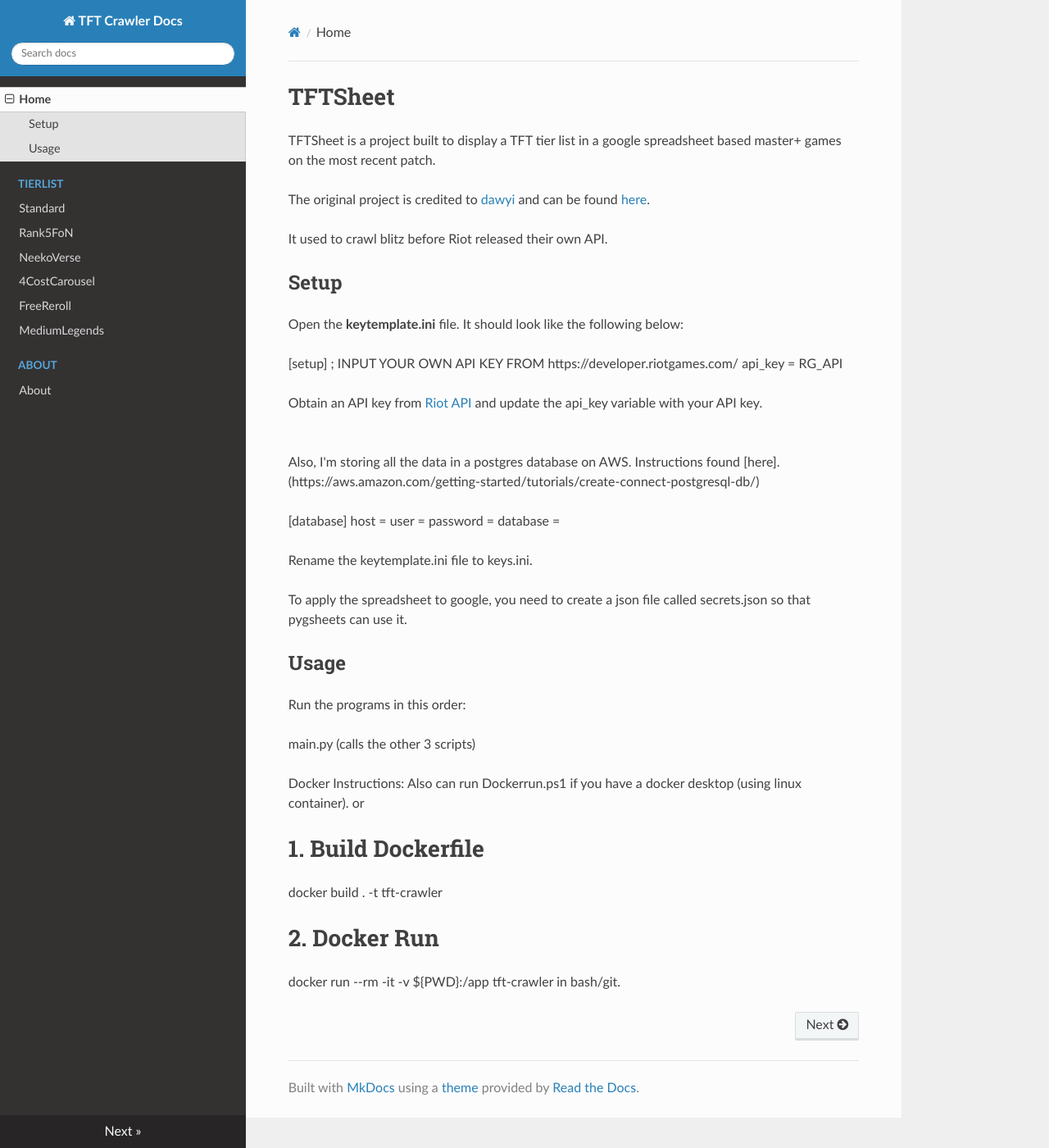
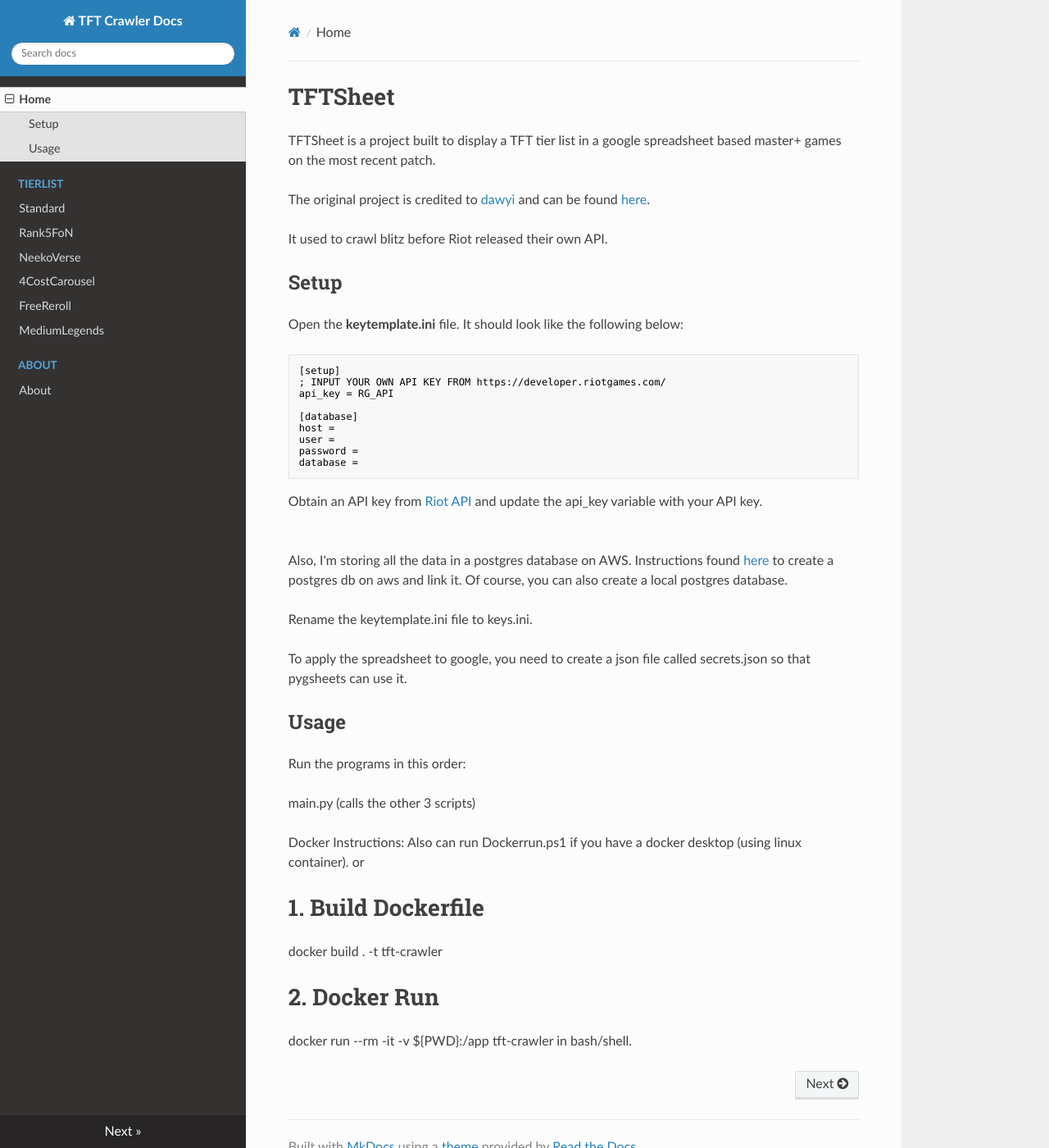
Before and after one commit to JamesYouL2/TFT-Crawler, an MkDocs documentation site: the page built from docs/index.md, in a window 1280 px wide and 1400 px high. Shown: the whole window at 82% size. Built offline with MkDocs 1.6.1, drawn with Linux system fonts in a browser that asks for light colours; nearby versions of some CDN libraries.

Commit message:
format docs

````diff
--- a/docs/index.md
+++ b/docs/index.md
@@ -9,19 +9,22 @@
 ## Setup
 Open the **keytemplate.ini** file. It should look like the following below:
 
+```
 [setup]
 ; INPUT YOUR OWN API KEY FROM https://developer.riotgames.com/
 api_key = RG_API
-
-Obtain an API key from [Riot API](https://developer.riotgames.com/) and update the api_key variable with your API key.<br/><br/>
-
-Also, I'm storing all the data in a postgres database on AWS. Instructions found [here].(https://aws.amazon.com/getting-started/tutorials/create-connect-postgresql-db/)
 
 [database]
 host =
 user =
 password =
 database =
+```
+
+Obtain an API key from [Riot API](https://developer.riotgames.com/) and update the api_key variable with your API key.<br/><br/>
+
+Also, I'm storing all the data in a postgres database on AWS. Instructions found [here](https://aws.amazon.com/getting-started/tutorials/create-connect-postgresql-db/) to create a postgres db on aws and link it.
+Of course, you can also create a local postgres database.
 
 Rename the keytemplate.ini file to keys.ini.
 
@@ -39,4 +42,4 @@
 docker build . -t tft-crawler
 #2. Docker Run
 docker run --rm -it -v ${PWD}:/app tft-crawler
-in bash/git.
+in bash/shell.
````
Also changed, not shown: README.md (+8 -5 lines).
